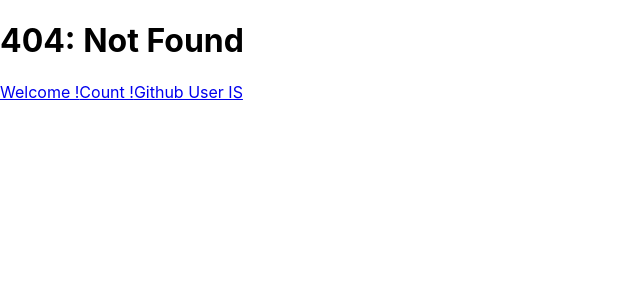
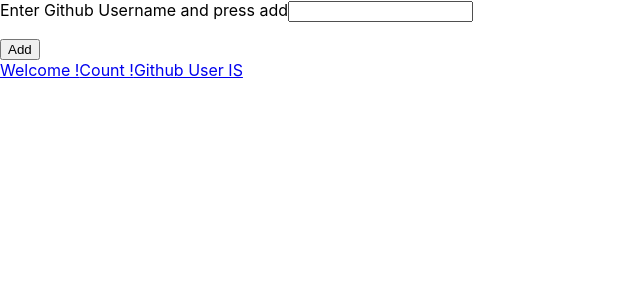
Before and after one commit to GiorgiNeparidze/react-exercises, a React (Create React App) app: page /users in a window 1280 px wide. Before the commit this address had no page. Shown: the top 300 px of the page, without its empty margins (0-640 px from the left). Built offline with nearby package versions, Linux system fonts and the light colour scheme.

Commit message:
finished react-router-06

```diff
--- a/src/App.js
+++ b/src/App.js
@@ -1,9 +1,11 @@
 import React from "react";
 import Counter from "./Counter";
 import Welcome from "./Welcome";
+
 import "./index.css";
 import { Routes, Route, Link } from "react-router-dom";
 import ShowGithubUser from "./ShowGithubUser";
+import GithubUserList from "./GithubUserList";
 
 export class App extends React.Component {
   render() {
@@ -12,12 +14,13 @@
         <Routes>
           {/* <Route path="/" element={<Welcome name="John" />} /> */}
           <Route path="counter" element={<Counter />} />
-          <Route path="users/username" element={<ShowGithubUser />} />
-          <Route path="*" element={<h1>404: Not Found</h1>}/>
+          <Route path="users" element={<GithubUserList />}>
+            <Route path=":username" element={<ShowGithubUser />} />
+          </Route>
         </Routes>
         <Link to={"/"}>Welcome !</Link>
         <Link to={"/counter"}>Count !</Link>
-        <Link to={"users/username"}>Github User IS</Link>
+        <Link to={"users"}>Github User IS</Link>
       </div>
     );
   }
--- /dev/null
+++ b/src/GithubUserList.js
@@ -0,0 +1,36 @@
+import React, { useState } from "react";
+import { Link, Outlet } from "react-router-dom";
+import GithubUser from "./GithubUser";
+
+export default function GithubUserList() {
+  const [users, setUsers] = useState([]);
+  const [input, setInput] = useState("");
+
+  const handleInput = (event) => {
+    const input = event.target.value;
+    setInput(input);
+  };
+
+  const addUser = () => {
+    setUsers([...users, input]);
+  };
+  return (
+    <div>
+      <label>
+        Enter Github Username and press add
+        <input onChange={handleInput} type={"text"} value={input}></input>
+      </label>
+      <ul>
+        {users.map((name, i) => (
+          <li key={i}>
+            <Link to={`${input}`}>
+              <GithubUser key={i} username={name} />{" "}
+            </Link>
+          </li>
+        ))}
+      </ul>
+      <button onClick={addUser}>Add</button>
+      <Outlet />
+    </div>
+  );
+}
--- a/src/ShowGithubUser.js
+++ b/src/ShowGithubUser.js
@@ -3,7 +3,7 @@
 import { useParams } from "react-router-dom";
 
 export default function ShowGithubUser() {
-  const {username = "GiorgiNeparidze" } = useParams();
+  const { username } = useParams();
 
   return (
     <div>
```
